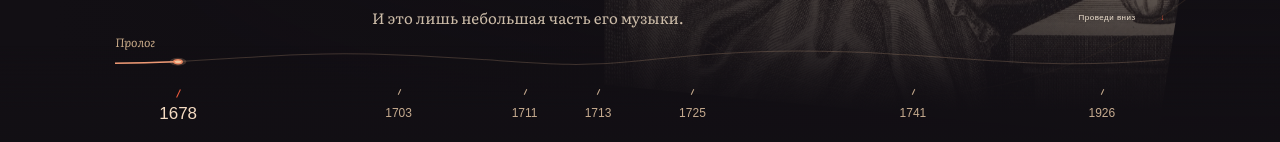
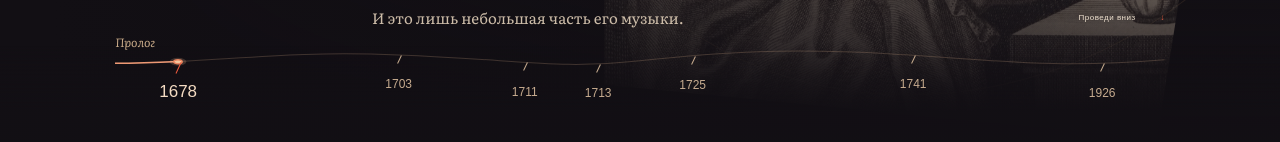
Before and after one commit to CriticsAward/VivaldiLanding, a plain HTML site: page index.html in a window 1280 px wide. Shown: the part 658-800 px from the top of the page. Drawn offline with Linux system fonts and the light colour scheme; a web font is replaced by a local one.

Commit message:
Synchronize desktop timeline progress with all chapters and SVG curve

```diff
--- a/index.html
+++ b/index.html
@@ -6,7 +6,7 @@
 <title>Vivaldi — живая композиция</title>
 <link rel="preconnect" href="https://fonts.googleapis.com"><link rel="preconnect" href="https://fonts.gstatic.com" crossorigin>
 <link href="https://fonts.googleapis.com/css2?family=Literata:ital,opsz,wght@0,7..72,400;0,7..72,600;1,7..72,400&family=Unbounded:wght@400;500&display=swap" rel="stylesheet">
-<link rel="stylesheet" href="style.css?v=21"><script type="module" src="script.js?v=19"></script>
+<link rel="stylesheet" href="style.css?v=22"><script type="module" src="script.js?v=20"></script>
 </head>
 <body>
 <a class="skip" href="#origins">К истории</a>
@@ -139,7 +139,7 @@
 </footer>
 </main>
 <nav class="history" aria-label="Временная шкала жизни Вивальди">
- <svg class="history-string" viewBox="0 0 1000 85" preserveAspectRatio="none" aria-hidden="true"><path d="M0 35C100 35 150 8 270 18S420 48 500 30S640 4 740 16S890 47 1000 28"/><path class="history-drawn" d="M0 35C100 35 150 8 270 18S420 48 500 30S640 4 740 16S890 47 1000 28"/><g class="history-marker"><circle r="8" fill="#efb48d" opacity=".2"/><circle r="4" fill="#f2c79f" stroke="#e98560" stroke-width="1.5" vector-effect="non-scaling-stroke"/></g></svg>
+ <svg class="history-string" viewBox="0 0 1000 85" preserveAspectRatio="none" aria-hidden="true"><defs><clipPath id="history-progress-clip" clipPathUnits="userSpaceOnUse"><rect class="history-fill-clip" x="0" y="0" width="0" height="85"/></clipPath></defs><path d="M0 35C100 35 150 8 270 18S420 48 500 30S640 4 740 16S890 47 1000 28"/><path class="history-drawn" clip-path="url(#history-progress-clip)" d="M0 35C100 35 150 8 270 18S420 48 500 30S640 4 740 16S890 47 1000 28"/><g class="history-marker"><circle r="8" fill="#efb48d" opacity=".2"/><circle r="4" fill="#f2c79f" stroke="#e98560" stroke-width="1.5" vector-effect="non-scaling-stroke"/></g></svg>
  <span class="history-chapter">Пролог</span>
  <button type="button" data-target="prologue" data-phase="0" style="--x:6%" aria-describedby="date-1678"><span>1678</span><small id="date-1678">Рождение в Венеции</small></button>
  <button type="button" data-target="venice" data-phase="0" style="--x:27%" aria-describedby="date-1703"><span>1703</span><small id="date-1703">Священный сан и работа в Pietà</small></button>
--- a/script.js
+++ b/script.js
@@ -1,4 +1,4 @@
-import {resolveVisibleScene,createHistory,resolveMusicTrack} from './story.mjs?v=17';
+import {resolveVisibleScene,createHistory,resolveMusicTrack} from './story.mjs?v=18';
 (()=>{
 'use strict';
 const root=document.documentElement;root.classList.add('enhanced');
@@ -37,7 +37,7 @@ function render(){
  // Music follows explicit episode boundaries; visual scene selection remains independent.
  const desired=resolveMusicTrack(geometry,y,index);
  if(desired!==currentTrack){currentTrack=desired;if(enabled&&!document.hidden)play(desired)}
- history.update(view);seekStoryMotion(y,vh);
+ history.update(view,y);seekStoryMotion(y,vh);
  if(location.search.includes('qa=1')){root.dataset.musicTrack=String(currentTrack);root.dataset.storyScene=view.scene.id;root.dataset.storyScroll=String(y);root.dataset.storyEvent=view.event.id}
 
 }
--- a/story.mjs
+++ b/story.mjs
@@ -59,41 +59,50 @@ export function resolveVisibleScene(geometry,y,vh,previousId,safeBottom=48){
 }
 export function navigationY(event,geometry){const g=geometry.find(g=>g.id===event.scene);return g.top+Math.max(0,g.height-g.stageHeight)*event.phase}
 export function createHistory({nav,indicator,mobile,reduce,getGeometry}){
- const path=nav.querySelector('.history-drawn'),marker=nav.querySelector('.history-marker'),buttons=[...nav.querySelectorAll('button')];
+ const path=nav.querySelector('.history-drawn'),clip=nav.querySelector('.history-fill-clip'),marker=nav.querySelector('.history-marker'),buttons=[...nav.querySelectorAll('button')];
  const trigger=mobile.querySelector('.mobile-history-toggle'),panel=mobile.querySelector('.mobile-history-panel'),list=mobile.querySelector('.mobile-history-list');
  const close=()=>{trigger.setAttribute('aria-expanded','false');panel.hidden=true};
  trigger.addEventListener('click',()=>{const open=trigger.getAttribute('aria-expanded')!=='true';trigger.setAttribute('aria-expanded',String(open));panel.hidden=!open});
  mobile.addEventListener('keydown',e=>{if(e.key==='Escape'){close();trigger.focus()}});
  document.addEventListener('pointerdown',e=>{if(!mobile.contains(e.target))close()});
  EVENTS.forEach(event=>{const b=document.createElement('button');b.type='button';b.dataset.event=event.id;b.innerHTML=`<span>${event.date}</span><small>${event.caption}</small>`;b.addEventListener('click',()=>{close();window.scrollTo({top:navigationY(event,getGeometry()),behavior:reduce.matches?'instant':'smooth'});trigger.focus({preventScroll:true})});list.append(b)});
- let length=0,landmarks=[],lastEvent='',lastScene='',lastLength=0,motion=[],lastChange=0;
+ let length=0,landmarks=[],chapterStops=[],lastScene='',lastEvent='';
  buttons.forEach((b,i)=>{const event=EVENTS[i];b.dataset.event=event.id;b.dataset.target=event.scene;b.dataset.phase=event.phase;b.style.setProperty('--x',`${event.x*100}%`);b.querySelector('span').textContent=event.date;b.querySelector('small').textContent=event.caption;b.addEventListener('click',()=>window.scrollTo({top:navigationY(event,getGeometry()),behavior:reduce.matches?'instant':'smooth'}))});
  function measure(){
-  length=path.getTotalLength();path.style.strokeDasharray=`${length} ${length}`;
-  landmarks=EVENTS.map(event=>{let low=0,high=length;for(let i=0;i<22;i++){const mid=(low+high)/2;if(path.getPointAtLength(mid).x<event.x*1000)low=mid;else high=mid}return{event,distance:(low+high)/2}});
-  lastEvent='';motion.forEach(a=>a.cancel());motion=[];
+  length=path.getTotalLength();
+  const atX=x=>{let low=0,high=length;for(let i=0;i<22;i++){const mid=(low+high)/2;if(path.getPointAtLength(mid).x<x)low=mid;else high=mid}return(low+high)/2};
+  landmarks=EVENTS.map(event=>({event,distance:atX(event.x*1000)}));
+  const fixed=CHAPTERS.map((chapter,i)=>({i,x:EVENTS.find(event=>event.scene===chapter.id)?.x})).filter(stop=>stop.x!==undefined);
+  fixed.push({i:CHAPTERS.length-1,x:.985});
+  chapterStops=CHAPTERS.map((chapter,i)=>{
+   const before=[...fixed].reverse().find(stop=>stop.i<=i),after=fixed.find(stop=>stop.i>=i);
+   const x=before.i===after.i?before.x:before.x+(after.x-before.x)*(i-before.i)/(after.i-before.i);
+   const g=getGeometry().find(part=>part.id===chapter.id);
+   return{x,y:Math.max(0,g.top-innerHeight*.35)};
+  });
+  const svg=nav.querySelector('.history-string'),height=svg.getBoundingClientRect().height;
+  landmarks.forEach(({event,distance},i)=>{const point=path.getPointAtLength(distance),button=buttons[i];button.style.setProperty('--path-x',`${point.x/1000*svg.clientWidth}px`);button.style.setProperty('--path-y',`${point.y/85*height}px`)});
+  lastEvent='';
  }
- function update(view){
-  const {scene,event}=view,landmark=landmarks.find(p=>p.event===event);if(!landmark)return;
-  mobile.querySelector('.mobile-history-date').textContent=scene.context||event.date;
+ function update(view,y){
+  const {scene}=view;if(!chapterStops.length)return;
+  const next=chapterStops.findIndex(stop=>stop.y>y),right=next<0?chapterStops.length-1:Math.max(1,next),left=right-1;
+  const a=chapterStops[left],b=chapterStops[right],fraction=clamp((y-a.y)/Math.max(1,b.y-a.y));
+  const x=y<=chapterStops[0].y?chapterStops[0].x:y>=chapterStops.at(-1).y?chapterStops.at(-1).x:a.x+(b.x-a.x)*fraction;
+  let low=0,high=length;for(let i=0;i<22;i++){const mid=(low+high)/2;if(path.getPointAtLength(mid).x<x*1000)low=mid;else high=mid}
+  const distance=(low+high)/2,point=path.getPointAtLength(distance);
+  const event=landmarks.reduce((reached,landmark)=>landmark.distance<=distance+0.001?landmark.event:reached,landmarks[0].event);
+  const mobileEvent=view.event;
+  mobile.querySelector('.mobile-history-date').textContent=scene.context||mobileEvent.date;
   mobile.querySelector('.mobile-history-title').textContent=scene.label;
   mobile.querySelector('.mobile-history-progress i').style.width=`${Math.max(0,Math.min(100,(CHAPTERS.indexOf(scene)+view.progress)/CHAPTERS.length*100))}%`;
-  list.querySelectorAll('button').forEach(b=>{if(b.dataset.event===event.id)b.setAttribute('aria-current','step');else b.removeAttribute('aria-current')});
+  list.querySelectorAll('button').forEach(b=>{if(b.dataset.event===mobileEvent.id)b.setAttribute('aria-current','step');else b.removeAttribute('aria-current')});
   if(scene.id!==lastScene){lastScene=scene.id;const chapter=CHAPTERS.indexOf(scene);indicator.querySelector('span').textContent=`${String(chapter+1).padStart(2,'0')} / ${CHAPTERS.length}`;indicator.querySelector('b').textContent=scene.label;nav.querySelector('.history-chapter').textContent=scene.label+(scene.context?` · ${scene.context}`:scene.event?'':' · тематическая сцена');nav.classList.toggle('is-thematic',!scene.event)}
   nav.dataset.scene=scene.id;nav.dataset.state=view.internalState;
-  if(lastEvent===event.id)return;
-  const previous=lastEvent,lastDistance=lastLength,distance=landmark.distance,point=path.getPointAtLength(distance),now=performance.now();
-  motion.forEach(a=>a.cancel());motion=[];
-  // Marker, fill and highlight share this one event snapshot, including reverse scrolling.
-  buttons.forEach(b=>{if(b.dataset.event===event.id)b.setAttribute('aria-current','step');else b.removeAttribute('aria-current')});
-  marker.style.transform=`translate(${point.x}px,${point.y}px)`;path.style.strokeDashoffset=String(length-distance);
+  if(lastEvent!==event.id){buttons.forEach(b=>{if(b.dataset.event===event.id)b.setAttribute('aria-current','step');else b.removeAttribute('aria-current')});lastEvent=event.id}
+  // The clip edge and marker use the same point on the original SVG path.
+  marker.style.transform=`translate(${point.x}px,${point.y}px)`;clip.style.width=`${point.x}px`;
   nav.dataset.event=marker.dataset.event=event.id;nav.dataset.date=event.date;nav.dataset.distance=String(distance);nav.dataset.pathLength=String(length);
-  if(previous&&Math.abs(EVENTS.indexOf(event)-EVENTS.findIndex(e=>e.id===previous))===1&&!reduce.matches&&now-lastChange>160&&marker.animate){
-   const frames=Array.from({length:9},(_,i)=>{const d=lastDistance+(distance-lastDistance)*i/8,p=path.getPointAtLength(d);return{transform:`translate(${p.x}px,${p.y}px)`,offset:i/8}});
-   const opts={duration:110,easing:'linear'};motion=[marker.animate(frames,opts),path.animate([{strokeDashoffset:String(length-lastDistance)},{strokeDashoffset:String(length-distance)}],opts)];const start=document.timeline.currentTime;motion.forEach(a=>a.startTime=start);
-  }
-  lastEvent=event.id;lastLength=distance;lastChange=now;
  }
- reduce.addEventListener('change',()=>{motion.forEach(a=>a.cancel());motion=[]});
  return{measure,update};
 }
--- a/style.css
+++ b/style.css
@@ -194,3 +194,4 @@ html:not(.enhanced) .city-beat{position:relative;opacity:1;visibility:visible;ma
  .season-world:after{background:linear-gradient(180deg,#101b2080 0%,transparent 22%,#1019208c 34%,#101920d9 60%,#101920e8 100%)}
 }
 @media(prefers-reduced-motion:reduce){.season-world img{transform:none;will-change:auto}}
+@media(min-width:1024px){.history button{left:var(--path-x,var(--x));top:calc(var(--path-y,0px) + 8px);bottom:auto}.history button:before{top:-8px;height:9px}.history button[aria-current=step]:before{height:12px}}
```
